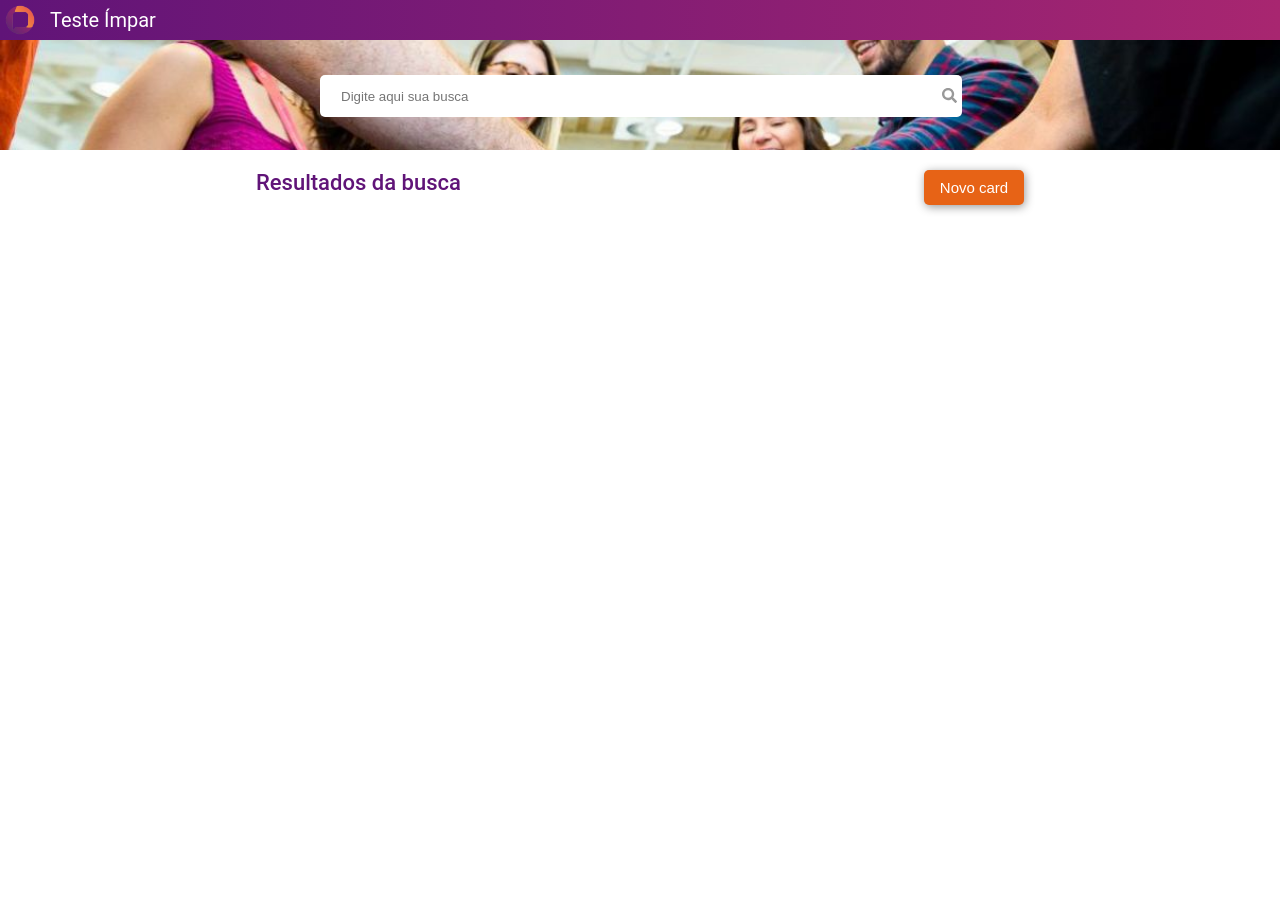
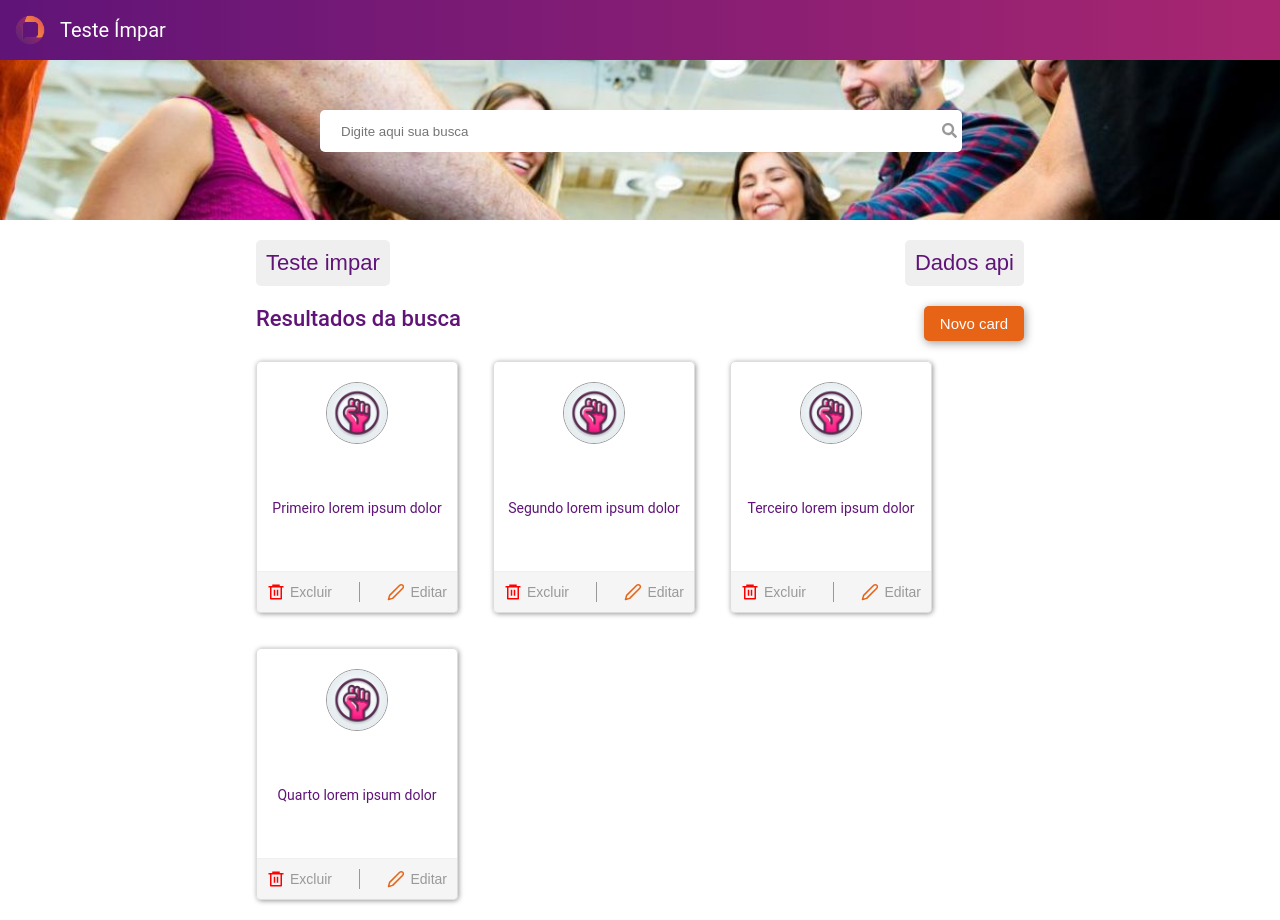
Before and after one commit to FELIPEMENEGUELI/desafio-cards, a React (Vite) app: page / in a window 1280 px wide. Before the commit the page ends 800 px from the top, so only its background shows below. Built offline with nearby package versions, Linux system fonts and the light colour scheme.

Commit message:
add functino, delete, save localstorage, and data

```diff
--- a/src/App.tsx
+++ b/src/App.tsx
@@ -1,7 +1,10 @@
+import { ProviderProps } from "./hooks/useProps"
 import { Home } from "./pages/Home"
 
 export function App() {
   return (
-    <Home />
+    <ProviderProps>
+      <Home />
+    </ProviderProps>
   )
 }
--- a/src/components/Card/index.tsx
+++ b/src/components/Card/index.tsx
@@ -6,7 +6,7 @@ import LogoImpar from '../../assets/logo.png';
 interface PropsCard {
   title: string;
   image: string;
-  handleModal: (value: boolean) => void;
+  handleModal?: (value: boolean) => void;
   addCard: () => void;
 }
 
@@ -24,7 +24,7 @@ export const Cards = ({ title, image, handleModal, addCard }: PropsCard) => {
       <BoxButtons>
         <BoxButton>
           <RiDeleteBin6Line color={"#f00"}  />
-          <Button onClick={() => handleModal(false)} color="#f00">Excluir</Button>
+          <Button onClick={() => handleModal && handleModal(false)} color="#f00">Excluir</Button>
         </BoxButton>
 
         <Line />
--- a/src/components/Card/style.ts
+++ b/src/components/Card/style.ts
@@ -37,6 +37,9 @@ export const Title = styled.span`
   display: -webkit-box;
   -webkit-line-clamp: 2;
   -webkit-box-orient: vertical;
+  color: var(--color-purple);
+  font-size: 14px;
+  text-align: center;
 `;
 
 export const BoxButtons = styled.div`
@@ -77,7 +80,7 @@ export const Button = styled.button`
   }
 
   @media(min-width: 768px) {
-    font-size: 18px;
+    font-size: 14px;
   }
 `;
 
--- a/src/components/Header/index.tsx
+++ b/src/components/Header/index.tsx
@@ -3,7 +3,12 @@ import { TextInput } from '../TextInput';
 import BackgroundImage from '../../assets/backgound-image.jpg';
 import LogoImpar from '../../assets/logo.png';
 
-export const Header = () => {
+interface PropsHeader {
+  inputName: string;
+  setInputHeader: (e: any) => void;
+}
+
+export const Header = ({inputName, setInputHeader}: PropsHeader) => {
 
   return (
     <Container>
@@ -14,7 +19,10 @@ export const Header = () => {
         </Title>
       </ContainerText>
 
-      <TextInput />
+      <TextInput
+        value={inputName}
+        handleFunction={setInputHeader}
+      />
 
       <Image src={BackgroundImage} alt='Imagem de fundo com pessoas.' />
     </Container>
--- a/src/components/Header/style.ts
+++ b/src/components/Header/style.ts
@@ -9,7 +9,7 @@ export const Container = styled.div`
   overflow: hidden;
 
   @media(min-width: 768px){
-    height: 150px;
+    height: 220px;
   }
 `;
 
@@ -17,7 +17,7 @@ export const ContainerText = styled.div`
   display: flex;
   align-items: center;
   gap: 15px;
-  padding: 5px;
+  padding: 15px;
 `;
 
 export const ImageLogo = styled.img`
--- a/src/components/ModalDefault/index.tsx
+++ b/src/components/ModalDefault/index.tsx
@@ -2,12 +2,23 @@ import { Container, ContainerCard, Title, Create, Line, PositionButtons, Image,
 import { IoCloseSharp } from "react-icons/io5";
 import { ButtonCustomer } from "../ButtonCustomer";
 import ImagemDelete from '../../assets/delete.png';
+import { useProps } from "../../hooks/useProps";
 
 interface PropsNewCard {
-  closeCard: () => void;
+  closeCard: (value: boolean) => void;
+  cardId: number | null;
 }
 
-export const ModalDefault = ({ closeCard }: PropsNewCard) => {
+export const ModalDefault = ({ closeCard, cardId }: PropsNewCard) => {
+
+  const {deleteCard} = useProps();
+
+  const handleDelete = () => {
+    if (cardId !== null) {
+      deleteCard(cardId);
+      closeCard(false);
+    }
+  };
 
   return (
     <Container>
@@ -16,7 +27,7 @@ export const ModalDefault = ({ closeCard }: PropsNewCard) => {
           className="icon-close"
           size={20}
           color="#FFF"
-          onClick={closeCard}
+          onClick={() => closeCard(false)}
         />
         <BoxImage>
           <Image src={ImagemDelete} alt="Imagem de lixeira simbolizando um icone."/>
@@ -29,8 +40,8 @@ export const ModalDefault = ({ closeCard }: PropsNewCard) => {
           <Line />
 
           <PositionButtons>
-            <ButtonCustomer title="Excluir" color="#f00" />
-            <ButtonCustomer handleFunction={closeCard} title="Cancelar" color="#fff" colorTitle="#f00"/>
+            <ButtonCustomer handleFunction={handleDelete} title="Excluir" color="#f00" />
+            <ButtonCustomer handleFunction={() => closeCard(false)} title="Cancelar" color="#fff" colorTitle="#f00"/>
 
           </PositionButtons>
         </Create>
--- a/src/components/ModalDefault/style.ts
+++ b/src/components/ModalDefault/style.ts
@@ -21,7 +21,7 @@ export const Container = styled.div`
 
 export const ContainerCard = styled.div`
   width: 15rem;
-  height: 35%;
+  height: 40%;
   background-color: #fff;
   border-radius: 5px;
   position: relative;
@@ -37,6 +37,11 @@ export const ContainerCard = styled.div`
     background-color: #E76316;
     border-radius: 50px;
     padding: 2px;
+  }
+
+  @media(min-width: 768px) {
+    width: 20rem;
+    height: 42%;
   }
 `;
 
@@ -67,6 +72,12 @@ export const Create = styled.div`
   span {
     font-size: 12px;
   }
+
+  @media(min-width: 768px){
+    span {
+      font-size: 16px;
+    }
+  }
 `;
 
 export const Title = styled.h4`
@@ -83,4 +94,8 @@ export const PositionButtons = styled.div`
   display: flex;
   justify-content: space-between;
   width: 80%;
+
+  @media(min-width: 768px){
+    margin-top: 15px;
+  }
 `;
--- a/src/components/TextInput/index.tsx
+++ b/src/components/TextInput/index.tsx
@@ -1,11 +1,17 @@
 import { Input, ContainerInput, Icon } from "./style";
 import { FaSearch } from "react-icons/fa";
+interface PropsInput {
+  value: string;
+  handleFunction: (e: any) => void;
+}
 
-export const TextInput = () => {
+export const TextInput = ({value, handleFunction}: PropsInput) => {
 
   return (
     <ContainerInput>
       <Input
+        onChange={(e) => handleFunction(e.target.value)}
+        value={value}
         placeholder='Digite aqui sua busca'
       />
 
--- /dev/null
+++ b/src/hooks/data.tsx
@@ -0,0 +1,24 @@
+import HandFish from '../assets/Designer.jpeg'
+
+export const dataCard = [
+  {
+    id: 1,
+    title: 'Primeiro lorem ipsum dolor',
+    image: HandFish
+  },
+  {
+    id: 2,
+    title: 'Segundo lorem ipsum dolor',
+    image: HandFish
+  },
+  {
+    id: 3,
+    title: 'Terceiro lorem ipsum dolor',
+    image: HandFish
+  },
+  {
+    id: 4,
+    title: 'Quarto lorem ipsum dolor',
+    image: HandFish
+  },
+]
--- /dev/null
+++ b/src/hooks/useProps.tsx
@@ -0,0 +1,62 @@
+import { createContext, useContext, useEffect, useState } from 'react';
+
+interface PropsCard {
+  id: number;
+  title: string;
+  image: string;
+}
+
+type PropsContext = {
+  cards: PropsCard[];
+  setCards: (value: PropsCard[]) => void;
+  saveCards: (value: PropsCard[]) => void;
+  deleteCard: (value: number) => void;
+}
+
+const ContextProps = createContext<PropsContext>({
+  cards: [],
+  setCards: () => {},
+  saveCards: () => {},
+  deleteCard: () => {},
+});
+
+export const ProviderProps = ({children}: any) => {
+
+  const [cards, setCards] = useState<PropsCard[]>([]);
+
+  const saveCards = (cards: PropsCard[]) => {
+    localStorage.setItem('@cards', JSON.stringify(cards));
+  };
+
+  const getCardsLocal = () => {
+    const card = localStorage.getItem('@cards');
+    if (card !== null) {
+      const data = JSON.parse(card);
+      setCards(data);
+    }
+  };
+
+  const deleteCard = (id: number) => {
+    const updatedCards = cards.filter(card => card.id !== id);
+    setCards(updatedCards);
+    saveCards(updatedCards);
+  };
+
+  useEffect(() => {
+    if (cards.length > 0) {
+      saveCards(cards);
+    }
+  }, [cards]);
+
+  useEffect(() => {
+    getCardsLocal();
+  }, []);
+
+  return (
+    <ContextProps.Provider value={{cards, setCards, saveCards, deleteCard}}>
+      {children}
+    </ContextProps.Provider>
+  );
+};
+
+export const useProps = () => useContext(ContextProps);
--- a/src/pages/Home/index.tsx
+++ b/src/pages/Home/index.tsx
@@ -2,31 +2,35 @@ import { useState } from 'react';
 import { ButtonCustomer } from '../../components/ButtonCustomer';
 import { Cards } from '../../components/Card';
 import { Header } from '../../components/Header';
-import { BoxMain, Container, ContainerCards, BoxSearch, PositionCards } from './style';
+import { BoxMain, Container, ContainerCards, BoxSearch, PositionCards, TitleSearch, ButtonSelect } from './style';
 import { NewCard } from '../../components/NewCard';
 import { ModalDefault } from '../../components/ModalDefault';
-
-interface PropsCard {
-  title: string;
-  image: string;
-}
+import { useProps } from '../../hooks/useProps';
+import { dataCard } from '../../hooks/data';
 
 export const Home = () => {
 
+  const { cards, setCards } = useProps();
   const [openNewCard, setOpenNewCard] = useState<boolean>(false);
   const [openModal, setOpenModal] = useState<boolean>(false);
   const [imageSelected, setImageSelected] = useState<File | null>(null);
   const [inputCreate, setInputCreate] = useState<string>('')
-
-  const [cards, setCards] = useState<PropsCard[]>([]);
+  const [inputHeader, setInputHeader] = useState<string>('')
+  const [selectedCardId, setSelectedCardId] = useState<number | null>(null);
+  const [openImpar, setOpenImpar] = useState<boolean>(true);
 
   const openCreateCard = () => setOpenNewCard(!openNewCard)
-  const openModalDelete = () => setOpenModal(!openModal)
+  const openTesteImpar = () => setOpenImpar(true);
+  const openLoadApi = () => setOpenImpar(false);
+
+  const openModalDelete = (id: number) => {
+    setSelectedCardId(id);
+    setOpenModal(!openModal);
+  };
 
   const handleFile = (e: any) => {
     const file = e.target.files[0] || null;
     setImageSelected(file)
-    console.log('Arquivo carregado:', file)
   }
 
   const addCard = () => {
@@ -36,6 +40,7 @@ export const Home = () => {
     }
 
     const data = {
+      id: cards.length + 1,
       title: inputCreate,
       image: URL.createObjectURL(imageSelected),
     };
@@ -47,28 +52,58 @@ export const Home = () => {
     setOpenNewCard(!openNewCard)
   };
 
+  const concatArray = dataCard.concat(cards);
+
+  const resultInputFilter = concatArray.filter((card) => {
+    const inputName = inputHeader.toLowerCase();
+    const nameCard = card.title.toLowerCase();
+    return nameCard.includes(inputName);
+  });
+
   return (
     <Container>
-      <Header />
+      <Header inputName={inputHeader} setInputHeader={setInputHeader} />
       <BoxMain>
         <ContainerCards>
+
           <BoxSearch>
-            <span>Resultados da busca</span>
+            <ButtonSelect onClick={openTesteImpar}>Teste impar</ButtonSelect>
+            <ButtonSelect onClick={openLoadApi}>Dados api</ButtonSelect>
+          </BoxSearch>
+
+          {openImpar ? (
+            <>
+              <BoxSearch>
+                <TitleSearch>Resultados da busca</TitleSearch>
                 <ButtonCustomer title="Novo card" handleFunction={openCreateCard} />
               </BoxSearch>
 
               <PositionCards>
+                {resultInputFilter.map((card, index) => (
+                  <Cards
+                    key={index}
+                    title={card.title}
+                    image={card.image}
+                    addCard={openCreateCard}
+                  />
+                ))}
+
                 {cards.map((card, index) => (
                   <Cards
                     key={index}
                     title={card.title}
                     image={card.image}
-                handleModal={openModalDelete}
+                    handleModal={() => openModalDelete(card.id)}
                     addCard={openCreateCard}
                   />
                 ))}
 
               </PositionCards>
+            </>
+          ) : (
+            <span>api</span>
+          )}
+
         </ContainerCards>
       </BoxMain>
 
@@ -84,7 +119,7 @@ export const Home = () => {
       }
 
       {openModal &&
-        <ModalDefault closeCard={openModalDelete} />
+        <ModalDefault cardId={selectedCardId} closeCard={setOpenModal} />
       }
     </Container>
   )
--- a/src/pages/Home/style.ts
+++ b/src/pages/Home/style.ts
@@ -16,17 +16,18 @@ export const ContainerCards = styled.div`
   width: 95%;
   margin-top: 20px;
 
-  span {
-    color: var(--color-purple);
-    font-weight: 500;
-    text-align: center;
-  }
-
   @media(min-width: 768px){
     width: 60%;
-    span {
-      font-size: 22px;
-    }
+  }
+`;
+
+export const TitleSearch = styled.span`
+  color: var(--color-purple);
+  font-weight: 500;
+  text-align: center;
+
+@media(min-width: 768px){
+    font-size: 22px;
   }
 `;
 
@@ -47,3 +48,17 @@ export const PositionCards = styled.div`
     gap: 35px;
   }
 `;
+export const ButtonSelect = styled.button`
+  color: var(--color-purple);
+  font-weight: 500;
+  text-align: center;
+  border: none;
+  border-radius: 5px;
+  padding: 10px;
+  margin-bottom: 20px;
+  cursor: pointer;
+
+@media(min-width: 768px){
+    font-size: 22px;
+  }
+`;
```
Also changed, not shown: src/assets/Designer.jpeg (added), 1 other file (tests, documents, lock files or other folders). Lines whose indentation alone changed are shown as unchanged.
